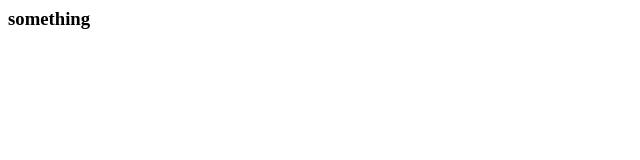
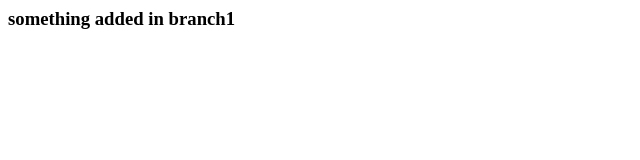
Before and after one commit to bittu1040/fortest, a plain HTML site: page index.html in a window 1280 px wide. Shown: the whole page, without its empty margins (0-640 px from the left). Drawn offline with Linux system fonts and the light colour scheme.

Commit message:
added something in  index.html

```diff
--- a/index.html
+++ b/index.html
@@ -1 +1 @@
-<h3> something </h3>
+<h3> something added in branch1 </h3>
```
